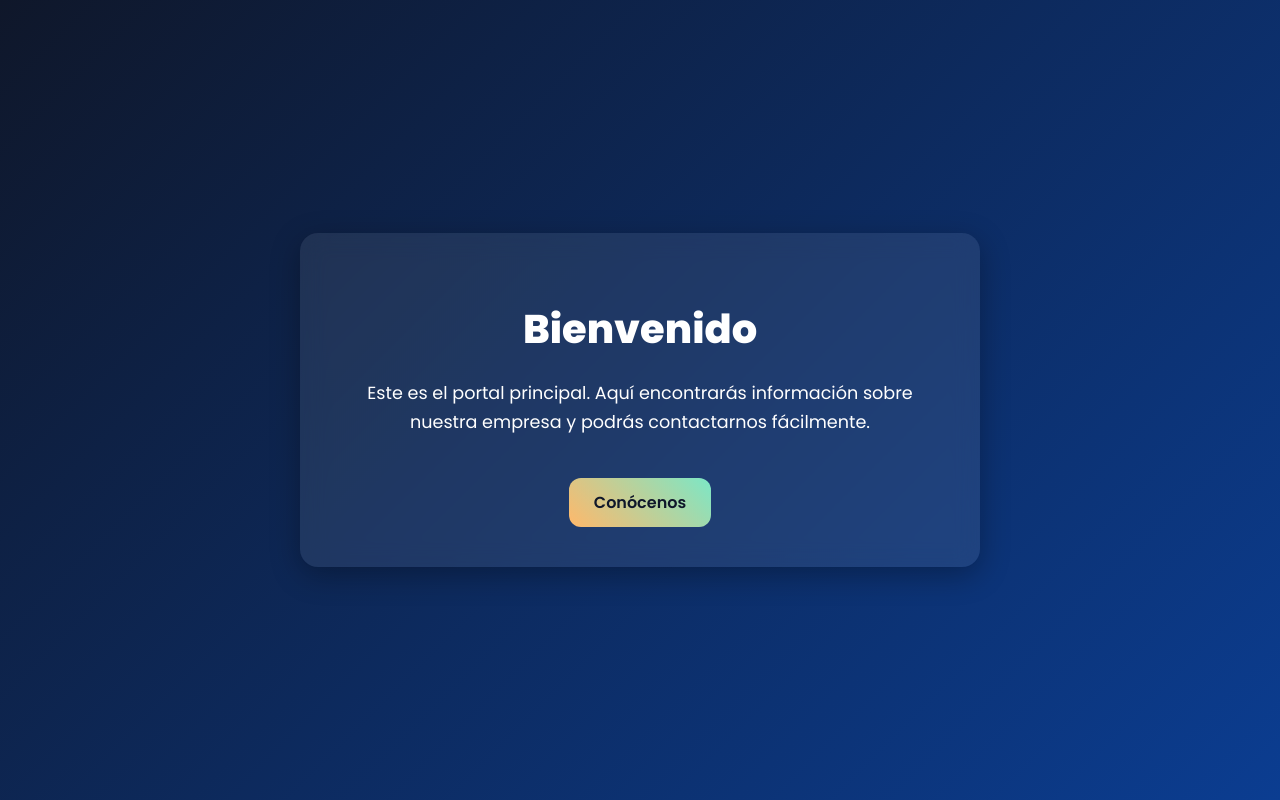
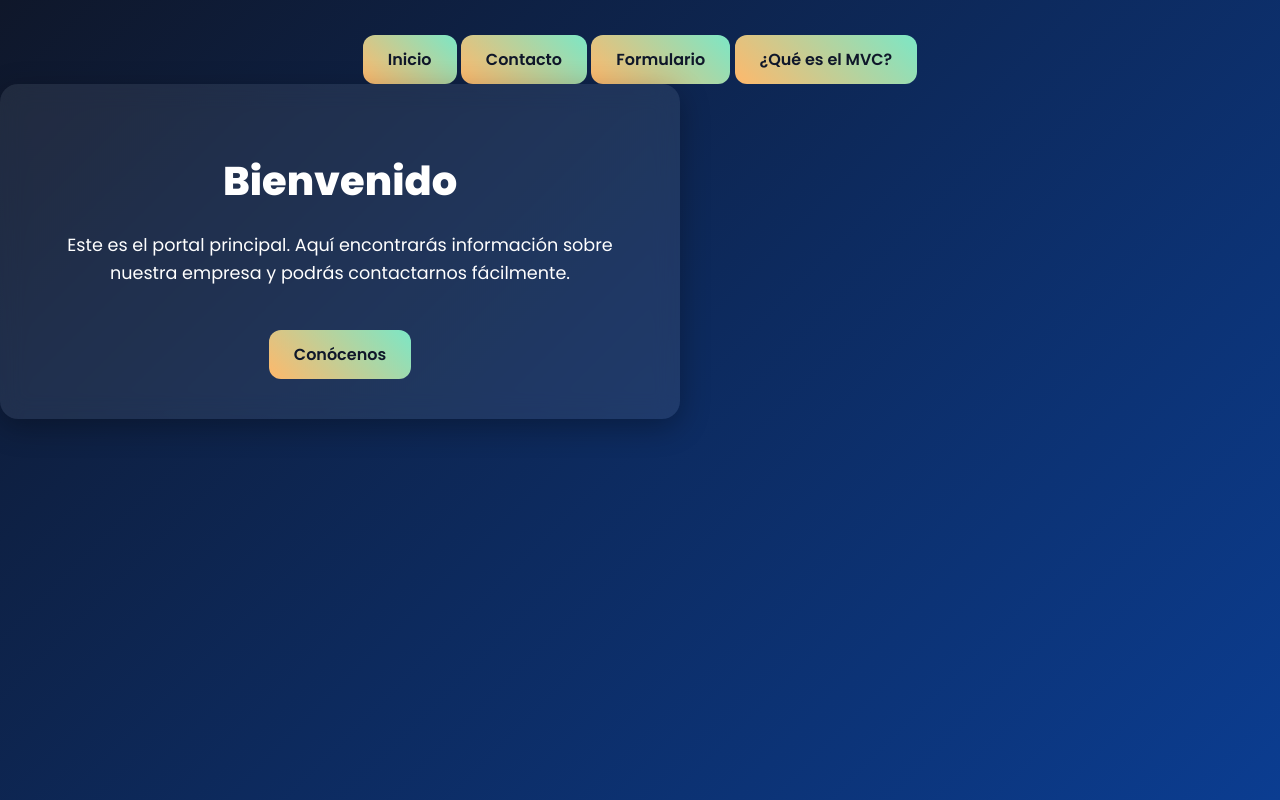
Before and after one commit to Tombo763/Django---Back-End-con-Python, a Django app: page / in a window 1280 px wide. Run offline with Django 5.2, Linux system fonts and the light colour scheme.

Commit message:
Botones ingresados en el home

```diff
--- /dev/null
+++ b/holding/Teorinda del Carmen_Romero.txt
@@ -0,0 +1,5 @@
+Nombre: Teorinda del Carmen
+Apellido Paterno: Romero
+Apellido Materno: LLanos
+RUT: 11898840-k
+Fecha de nacimiento: 1971-04-05
--- a/holding/empresa/templates/inicio.html
+++ b/holding/empresa/templates/inicio.html
@@ -11,7 +11,7 @@
         font-family:'Poppins',sans-serif;
         background:linear-gradient(135deg,#0f172a,#0b3d91);
         color:#fff;
-        display:flex;
+        display:block;
         justify-content:center;
         align-items:center;
         height:100vh;
@@ -39,13 +39,25 @@
         transition:transform .2s ease;
         }
         a:hover{transform:scale(1.05);}
+        .atajos {
+            padding-top: 10px;
+        }
     </style>
-    </head>
-    <body>
+</head>
+<body>
+    <!-- Menú de navegación -->
+    <div class="atajos">
+        <a class="boton" href="{% url 'inicio' %}">Inicio</a> <!--Para agregar esto debo agregar name='inicio' en el urls de la app-->
+        <!-- <a class="boton" href="{% url 'empresa' %}">Empresa</a> -->
+        <a class="boton" href="{% url 'contacto' %}">Contacto</a>
+        <a class="boton" href="{% url 'formulario' %}">Formulario</a>
+        <a class="boton" href="{% url 'mvc' %}">¿Qué es el MVC?</a>
+    </div>
+
     <div class="card">
         <h1>Bienvenido</h1>
         <p>Este es el portal principal. Aquí encontrarás información sobre nuestra empresa y podrás contactarnos fácilmente.</p>
-        <a href="empresa.html">Conócenos</a>
+        <a href="{% url 'empresa' %}">Conócenos</a>
     </div>
 </body>
 </html>
--- a/holding/empresa/urls.py
+++ b/holding/empresa/urls.py
@@ -18,9 +18,9 @@ from django.urls import path
 from . import views
 
 urlpatterns = [
-    path('', views.inicio),
-    path('empresa/', views.empresa),
-    path('contacto/', views.contacto),
+    path('', views.inicio, name='inicio'),
+    path('empresa/', views.empresa, name='empresa'),
+    path('contacto/', views.contacto, name='contacto'),
     path('formulario/', views.formulario, name='formulario'),
-    path('mvc/', views.mvc),
+    path('mvc/', views.mvc, name='mvc'),
 ]
```
